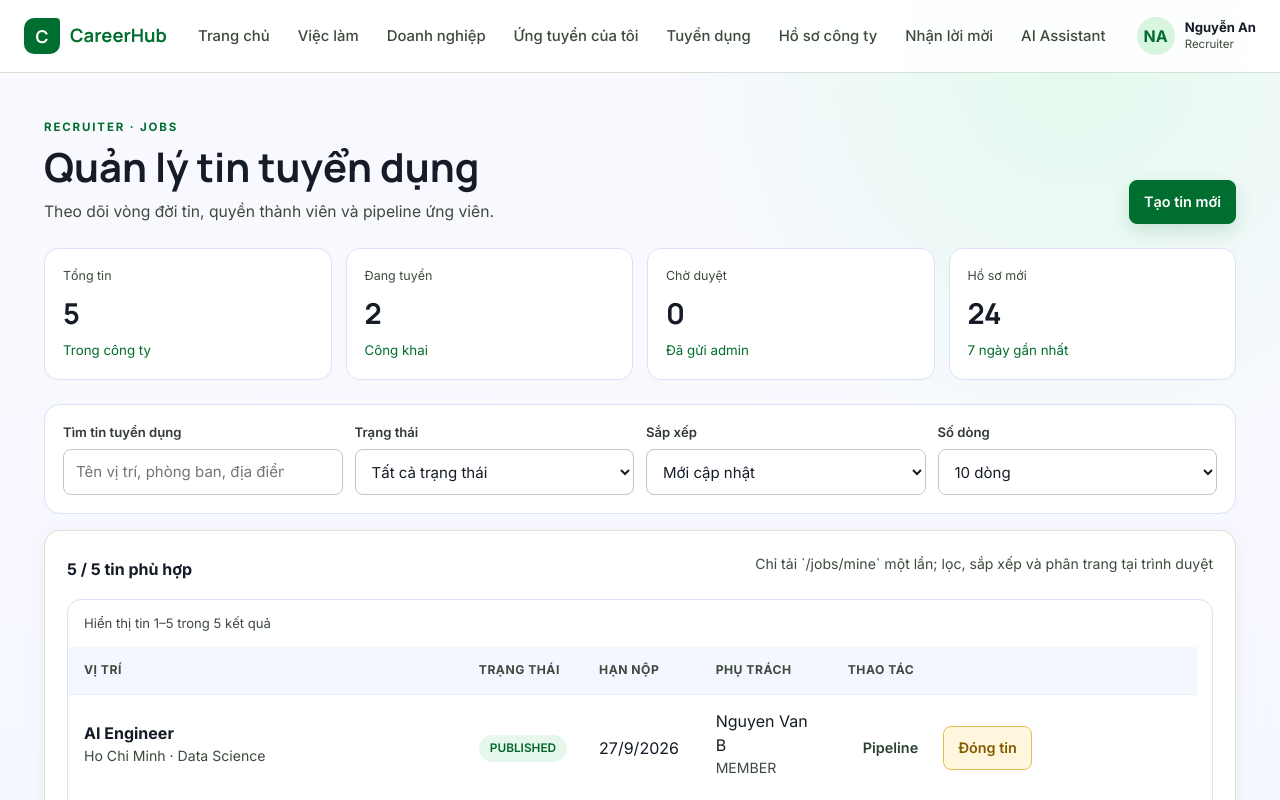
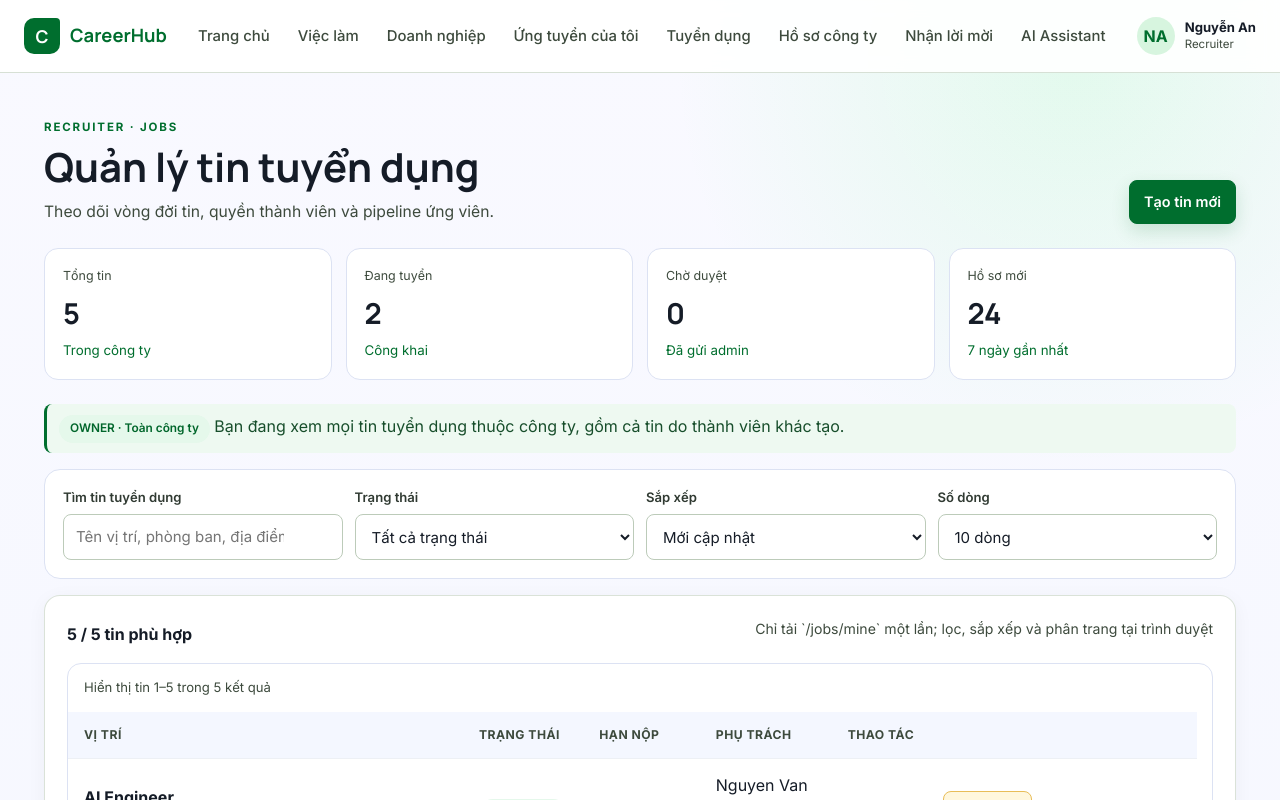
Before and after one commit to doan2026/Recruitment-System, a Next.js app in the folder frontend/: page /recruiter/jobs in a window 1280 px wide. Shown: the top 800 px of the page. Built offline with nearby package versions, Linux system fonts and the light colour scheme; no server answers.

Commit message:
feat(frontend): clarify recruiter job access scope

```diff
--- a/frontend/app/recruiter/jobs/page.tsx
+++ b/frontend/app/recruiter/jobs/page.tsx
@@ -6,7 +6,8 @@ import { TransientRecoveryState } from "../../../components/TransientRecoverySta
 import { EmptyState, LoadingState, Metric, PageHeader, StatusBadge } from "../../../components/ui";
 import { ApiClientError, toUserMessage } from "../../../lib/apiClient";
 import { isRejectedRecruiterJob, recruiterJobActionLabel, recruiterJobActions, recruiterJobEditLabel, type RecruiterJobAction } from "../../../lib/jobLifecycle";
-import { closeRecruiterJob, getRecruiterJobs, submitJobForApproval, type Job, type JobStatus } from "../../../lib/person2Api";
+import { closeRecruiterJob, getCurrentCompanyMembership, getRecruiterJobs, submitJobForApproval, type CompanyMemberRole, type Job, type JobStatus } from "../../../lib/person2Api";
+import { isRecruiterJobAccessDenied, recruiterJobScopeView } from "../../../lib/recruiterJobAccess";
 import { buildRecruiterJobTable, type RecruiterJobSort } from "../../../lib/recruiterJobTable";
 
 export default function RecruiterJobsPage() {
@@ -17,6 +18,9 @@ export default function RecruiterJobsPage() {
   const [sort, setSort] = useState<RecruiterJobSort>("UPDATED_DESC");
   const [page, setPage] = useState(1);
   const [pageSize, setPageSize] = useState(10);
+  const [membershipRole, setMembershipRole] = useState<CompanyMemberRole | null>(null);
+  const [membershipLoading, setMembershipLoading] = useState(true);
+  const [membershipError, setMembershipError] = useState("");
   const [loadError, setLoadError] = useState<unknown>(null);
   const [failureCount, setFailureCount] = useState(0);
   const [reloadKey, setReloadKey] = useState(0);
@@ -24,6 +28,30 @@ export default function RecruiterJobsPage() {
   const [actionError, setActionError] = useState("");
   const [actionStatus, setActionStatus] = useState("");
   const searchRef = useRef<HTMLInputElement>(null);
+
+  useEffect(() => {
+    let active = true;
+    const controller = new AbortController();
+    setMembershipLoading(true);
+    setMembershipError("");
+    getCurrentCompanyMembership(controller.signal)
+      .then((response) => {
+        if (active) setMembershipRole(response.data.memberRole);
+      })
+      .catch((reason: unknown) => {
+        if (active && !(reason instanceof ApiClientError && reason.code === "REQUEST_CANCELLED")) {
+          setMembershipRole(null);
+          setMembershipError(toUserMessage(reason));
+        }
+      })
+      .finally(() => {
+        if (active) setMembershipLoading(false);
+      });
+    return () => {
+      active = false;
+      controller.abort();
+    };
+  }, [reloadKey]);
 
   useEffect(() => {
     let active = true;
@@ -71,6 +99,7 @@ export default function RecruiterJobsPage() {
       setActionStatus(action === "SUBMIT_FOR_APPROVAL" ? "Đã gửi tin cho admin duyệt." : "Đã đóng tin tuyển dụng.");
     } catch (reason: unknown) {
       setActionError(toUserMessage(reason));
+      if (isRecruiterJobAccessDenied(reason)) setReloadKey((value) => value + 1);
     } finally {
       setPendingJobId(null);
     }
@@ -85,6 +114,13 @@ export default function RecruiterJobsPage() {
         <Metric label="Chờ duyệt" value={String(jobs.filter((job) => job.status === "PENDING_APPROVAL").length)} detail="Đã gửi admin" />
         <Metric label="Hồ sơ mới" value="24" detail="7 ngày gần nhất" />
       </section>
+
+      {membershipLoading ? <p className="notice" role="status">Đang xác định phạm vi tin theo vai trò công ty…</p> : null}
+      {!membershipLoading && membershipRole ? (() => {
+        const scope = recruiterJobScopeView(membershipRole);
+        return <p className={`notice notice-${scope.tone}`} role="status"><StatusBadge tone={scope.tone}>{scope.label}</StatusBadge> {scope.description}</p>;
+      })() : null}
+      {!membershipLoading && membershipError ? <p className="notice notice-warning" role="alert"><strong>Chưa xác định được phạm vi vai trò.</strong> {membershipError}</p> : null}
 
       <section className="toolbar" aria-label="Bộ lọc tin tuyển dụng">
         <div className="field search-field">
@@ -154,7 +190,7 @@ export default function RecruiterJobsPage() {
                   </td>
                   <td><StatusBadge tone={job.status === "PUBLISHED" ? "success" : job.status === "DRAFT" ? "neutral" : job.status === "EXPIRED" ? "danger" : "warning"}>{job.status}</StatusBadge></td>
                   <td>{new Date(job.deadline).toLocaleDateString("vi-VN")}</td>
-                  <td>{job.ownerName}<div className="help">{job.memberRole ?? "MEMBER"}</div></td>
+                  <td>{job.ownerName}<div className="help">Người tạo tin</div></td>
                   <td><div className="btn-group">
                     <Link className="btn btn-ghost" href={`/recruiter/jobs/${job.id}`}>Pipeline</Link>
                     {job.status === "DRAFT" ? <Link className={isRejectedRecruiterJob(job.status, job.rejectionReason) ? "btn btn-warning" : "btn btn-ghost"} href={`/recruiter/jobs/${job.id}/edit`}>{recruiterJobEditLabel(job.status, job.rejectionReason)}</Link> : null}
--- a/frontend/lib/apiClientCore.ts
+++ b/frontend/lib/apiClientCore.ts
@@ -259,6 +259,7 @@ export function normalizeError(code: string): string {
     OFFER_CHANGED_CONCURRENTLY: "Offer vừa được cập nhật. Hãy tải lại trước khi phản hồi.",
     APPLICATION_CHANGED_CONCURRENTLY: "Hồ sơ vừa thay đổi. Hãy tải lại trước khi tiếp tục.",
     JOB_STATE_CHANGED: "Trạng thái tin tuyển dụng vừa thay đổi. Hãy tải lại và so sánh trước khi tiếp tục.",
+    JOB_ACCESS_DENIED: "Bạn không có quyền thao tác với tin tuyển dụng này. Danh sách sẽ được đồng bộ lại.",
     JOB_SEARCH_PAGE_TOO_DEEP: "Kết quả quá sâu. Hãy lọc hẹp hơn hoặc chuyển sang tải thêm.",
     MEDIA_UPLOAD_RATE_LIMITED: "Bạn tải file quá nhiều lần. Hãy chờ rồi thử lại.",
     MEDIA_PROVIDER_UPLOAD_FAILED: "Nhà cung cấp chưa nhận file. Hãy xin chữ ký mới rồi thử lại.",
--- /dev/null
+++ b/frontend/lib/recruiterJobAccess.ts
@@ -0,0 +1,30 @@
+import { ApiClientError } from "./apiClientCore";
+
+export type RecruiterJobScopeRole = "OWNER" | "MEMBER";
+
+export interface RecruiterJobScopeView {
+  label: string;
+  description: string;
+  tone: "success" | "info";
+}
+
+export function recruiterJobScopeView(role: RecruiterJobScopeRole): RecruiterJobScopeView {
+  if (role === "OWNER") {
+    return {
+      label: "OWNER · Toàn công ty",
+      description: "Bạn đang xem mọi tin tuyển dụng thuộc công ty, gồm cả tin do thành viên khác tạo.",
+      tone: "success",
+    };
+  }
+  return {
+    label: "MEMBER · Tin của bạn",
+    description: "Danh sách chỉ gồm tin do bạn tạo. Backend vẫn từ chối thao tác lên tin của người khác.",
+    tone: "info",
+  };
+}
+
+export function isRecruiterJobAccessDenied(error: unknown): boolean {
+  return error instanceof ApiClientError
+    && error.status === 403
+    && error.code === "JOB_ACCESS_DENIED";
+}
--- a/frontend/tsconfig.api-test.json
+++ b/frontend/tsconfig.api-test.json
@@ -8,5 +8,5 @@
     "moduleResolution": "node",
     "outDir": ".test-dist"
   },
-  "include": ["lib/apiClientCore.ts", "lib/demoData.ts", "lib/companyForm.ts", "lib/companyInvitation.ts", "lib/companyInvitationAcceptance.ts", "lib/companyMembership.ts", "lib/companyVerification.ts", "lib/companyMediaUpload.ts", "lib/companyMediaLibrary.ts", "lib/companyPublicSearch.ts", "lib/companyPublicProfile.ts", "lib/jobForm.ts", "lib/jobLifecycle.ts", "lib/recruiterJobTable.ts", "lib/publicJobSearch.ts", "lib/cursorRecovery.ts", "lib/recommendationPresentation.ts", "lib/candidateRecommendation.ts", "lib/conflictRecovery.ts", "lib/transientRecovery.ts", "lib/apiClient.test.ts"]
+  "include": ["lib/apiClientCore.ts", "lib/demoData.ts", "lib/companyForm.ts", "lib/companyInvitation.ts", "lib/companyInvitationAcceptance.ts", "lib/companyMembership.ts", "lib/companyVerification.ts", "lib/companyMediaUpload.ts", "lib/companyMediaLibrary.ts", "lib/companyPublicSearch.ts", "lib/companyPublicProfile.ts", "lib/jobForm.ts", "lib/jobLifecycle.ts", "lib/recruiterJobTable.ts", "lib/recruiterJobAccess.ts", "lib/publicJobSearch.ts", "lib/cursorRecovery.ts", "lib/recommendationPresentation.ts", "lib/candidateRecommendation.ts", "lib/conflictRecovery.ts", "lib/transientRecovery.ts", "lib/apiClient.test.ts"]
 }
```
Also changed, not shown: 2 other files (tests, documents, lock files or other folders).
